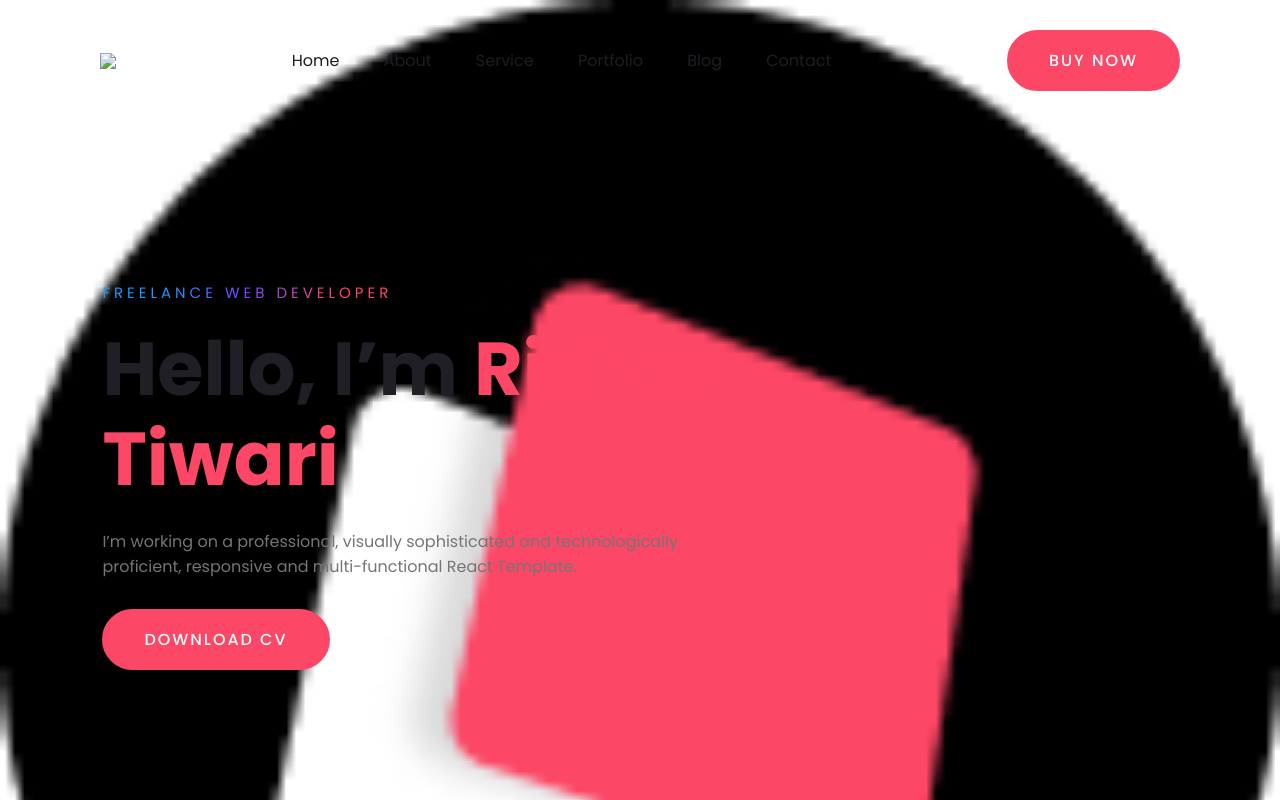
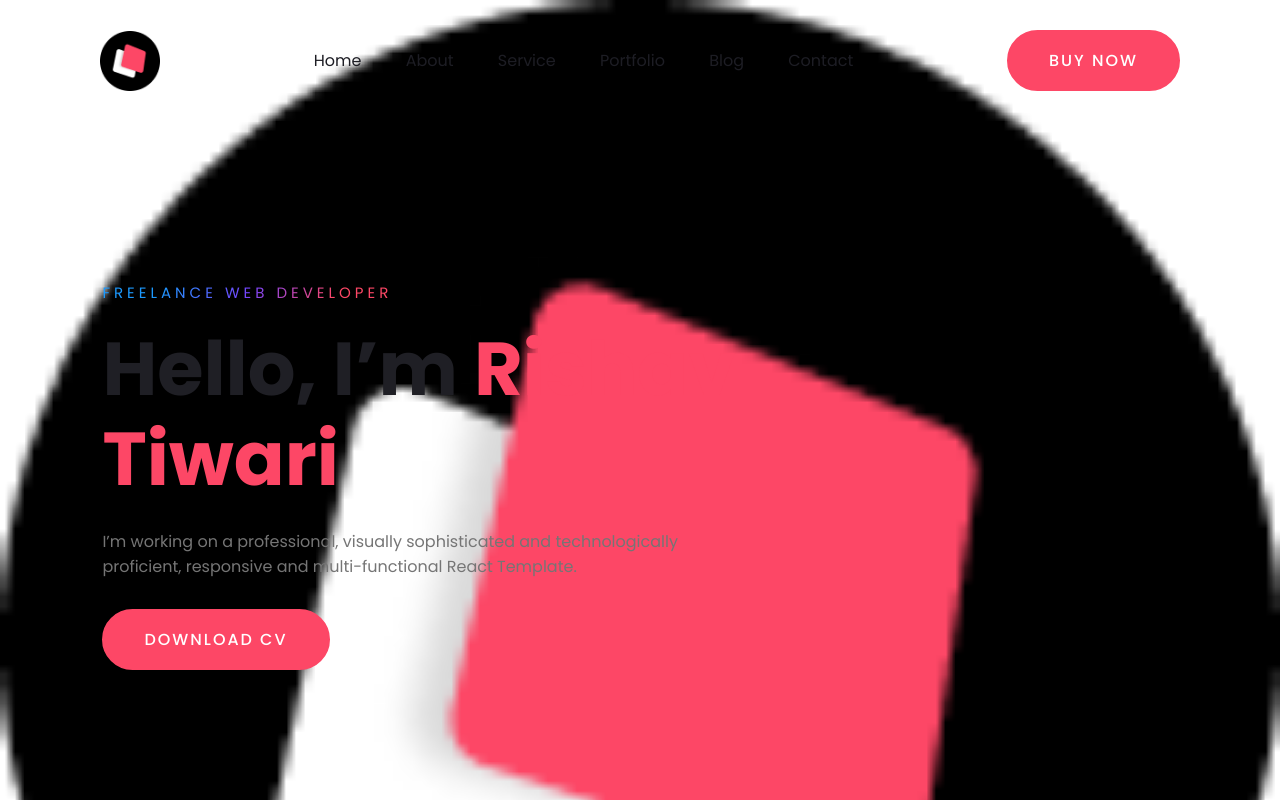
Before and after one commit to RishavTIWAR/RishavTIWAR, a plain HTML site: page index.html in a window 1280 px wide. Drawn offline with Linux system fonts and the light colour scheme.

Commit message:
Update index.html

```diff
--- a/index.html
+++ b/index.html
@@ -3,14 +3,14 @@
 <head>
     <meta charset="UTF-8">
     <title>Personal Portfolio Website</title>
-    <!----CSS link----->
+
     <link rel="stylesheet" href="style.css">
 </head>
 <body>
 
     <div class="hero">
         <nav>
-            <img src="./img/logo.png" class="logo">
+            <img src="logo.png" class="logo">
             <ul>
                 <li><a href="#">Home</a></li>
                 <li><a href="#">About</a></li>
```
